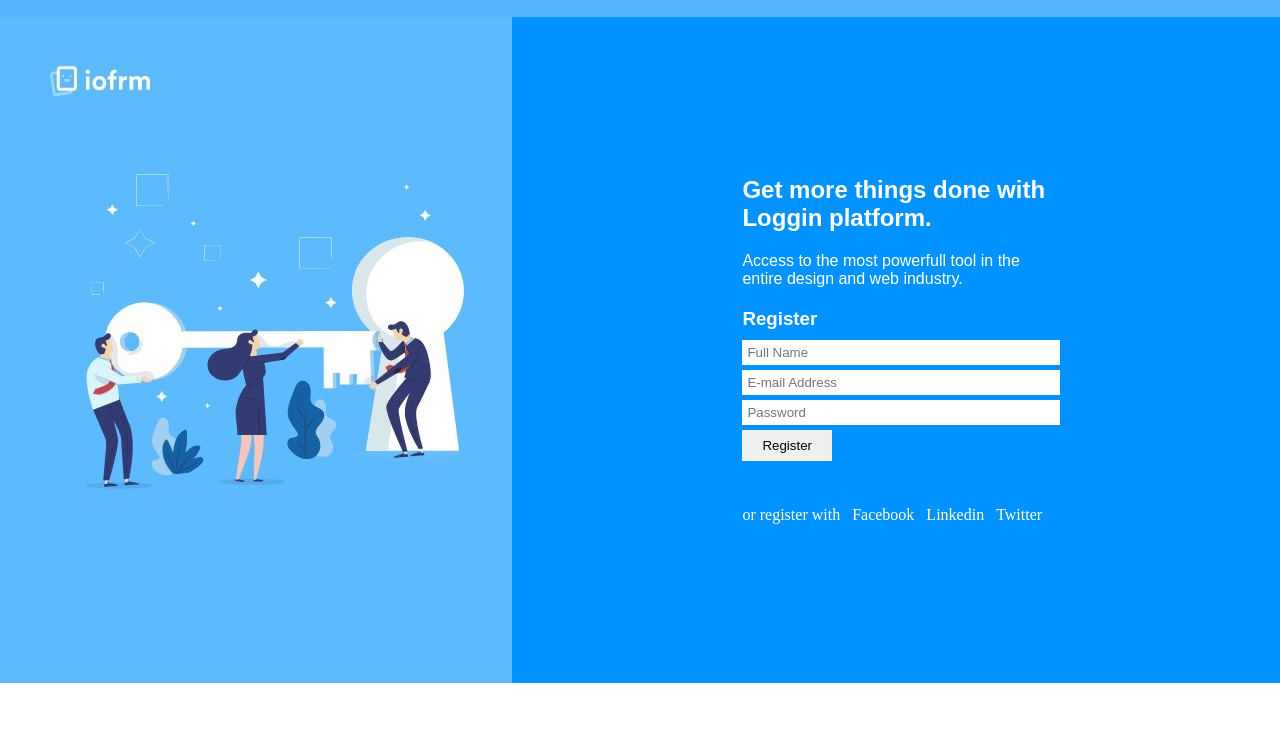
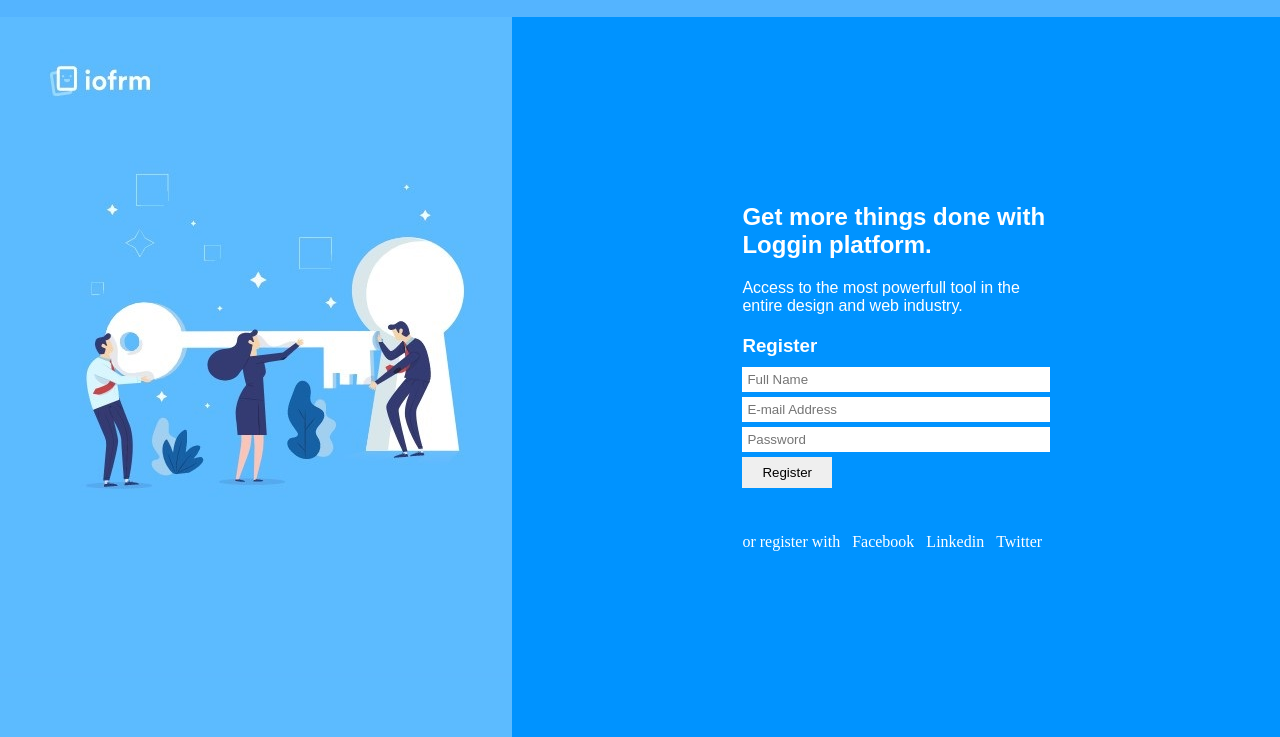
Before and after one commit to zamanep/form1, a plain HTML site: page index.html in a window 1280 px wide. Shown: the part 76-813 px from the top of the page. Drawn offline with Linux system fonts and the light colour scheme.

Commit message:
Update style.css

```diff
--- a/css/style.css
+++ b/css/style.css
@@ -1,6 +1,7 @@
 *{
     margin:0;
     padding: 0;
+    overflow: hidden;
 
 }
 
@@ -46,6 +47,7 @@ header{
 .content{
     width: 100%;
     display: flex;
+    height:90vh;
 }
 .feature_image{
     width: 40%;
```
